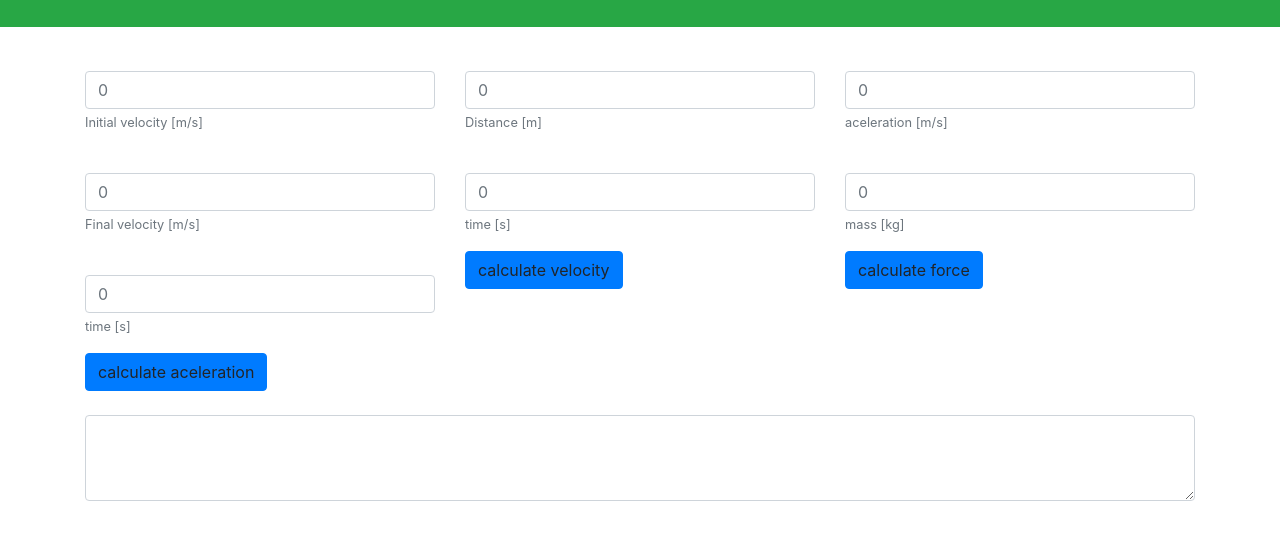
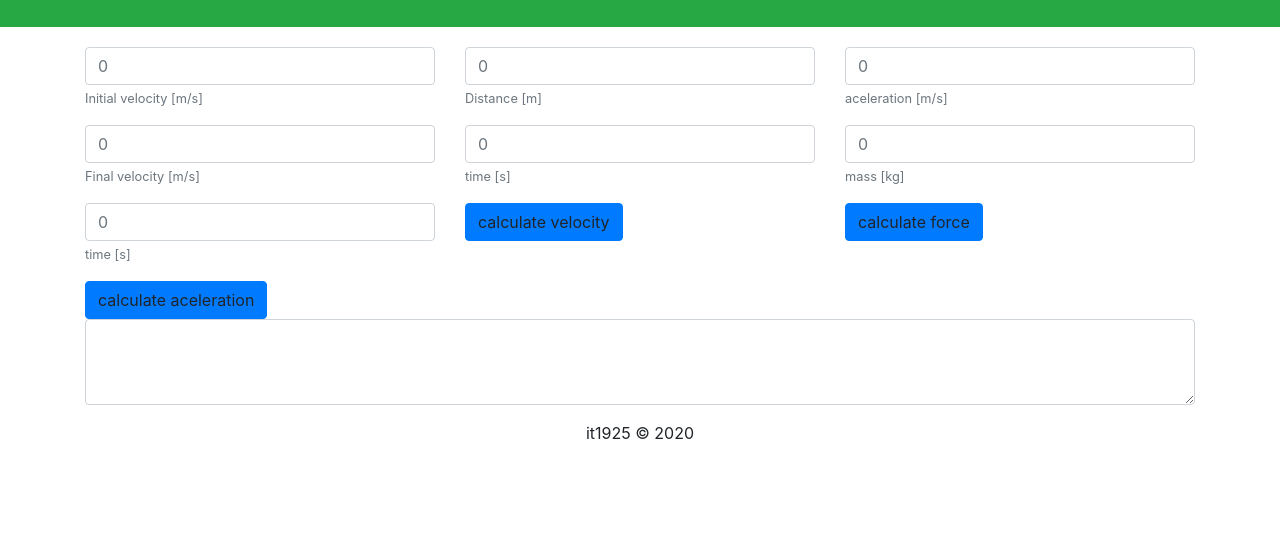
Before and after one commit to it1925/workingwithforms, a plain HTML site: page index.html in a window 1280 px wide. Shown: the part 81-620 px from the top of the page. Drawn offline with nearby package versions, Linux system fonts and the light colour scheme.

Commit message:
validated the site

```diff
--- a/index.html
+++ b/index.html
@@ -17,55 +17,47 @@
           <div class="row">
               <div class="col-4">
                 <div class="form-group">
-                <label for=""></label>
-                <input type="text" name="meters" id="velocity" class="form-control" placeholder="0" aria-describedby="helpId">
-                <small id="helpId" class="text-muted">Initial velocity [m/s]</small>
+                <input type="text" name="final velocity" id="velocity" class="form-control" placeholder="0">
+                <small class="text-muted">Initial velocity [m/s]</small>
               </div>
               <div class="form-group">
-                <label for=""></label>
-                <input type="text" name="meters" id="velocity2" class="form-control" placeholder="0" aria-describedby="helpId">
-                <small id="helpId" class="text-muted">Final velocity [m/s]</small>
+                <input type="text" name="final velocity" id="velocity2" class="form-control" placeholder="0">
+                <small class="text-muted">Final velocity [m/s]</small>
               </div>
               <div class="form-group">
-                <label for=""></label>
-                <input type="text" name="meters" id="time2" class="form-control" placeholder="0" aria-describedby="helpId">
-                <small id="helpId" class="text-muted">time [s]</small>
+                <input type="text" name="time" id="time2" class="form-control" placeholder="0">
+                <small class="text-muted">time [s]</small>
               </div>
-              <a name="aceleration" id="aceleration" class="btn btn-primary" role="button">calculate aceleration</a>
+              <a id="aceleration" class="btn btn-primary" role="button">calculate aceleration</a>
             </div>
               <div class="col-4">
               <div class="form-group">
-                <label for=""></label>
-                <input type="text" name="meters" id="distance" class="form-control" placeholder="0" aria-describedby="helpId">
-                <small id="helpId" class="text-muted">Distance [m]</small>
+                <input type="text" name="meters" id="distance" class="form-control" placeholder="0">
+                <small class="text-muted">Distance [m]</small>
               </div>
               <div class="form-group">
-                <label for=""></label>
-                <input type="text" name="seconds" id="time" class="form-control" placeholder="0" aria-describedby="helpId">
-                <small id="helpId" class="text-muted">time [s]</small>
+                <input type="text" name="seconds" id="time" class="form-control" placeholder="0">
+                <small class="text-muted">time [s]</small>
               </div>
-              <a name="velocity" id="count" class="btn btn-primary" role="button">calculate velocity</a>
+              <a id="count" class="btn btn-primary" role="button">calculate velocity</a>
             </div>
-
               <div class="col-4">
                 <div class="form-group">
-              <label for=""></label>
-              <input type="aceleration" name="seconds" id="acel" class="form-control" placeholder="0" aria-describedby="helpId">
-              <small id="helpId" class="text-muted">aceleration [m/s]</small>
+              <input type="text" name="aceleration" id="acel" class="form-control" placeholder="0">
+              <small class="text-muted">aceleration [m/s]</small>
             </div>
                 <div class="form-group">
-                  <label for=""></label>
-                  <input type="mass" name="seconds" id="mass" class="form-control" placeholder="0" aria-describedby="helpId">
-                  <small id="helpId" class="text-muted">mass [kg]</small>
+                  <input type="text" name="mass" id="mass" class="form-control" placeholder="0">
+                  <small class="text-muted">mass [kg]</small>
                 </div>
-                <a name="force" id="calculate" class="btn btn-primary" role="button">calculate force</a>
+                <a id="calculate" class="btn btn-primary" role="button">calculate force</a>
               </div>
           </div>
           <div class="form-group">
-            <label for=""></label>
             <textarea class="form-control" name="result" id="answer" rows="3"></textarea>
         </div>
       </div>
+      <footer style="text-align: center;">it1925 &copy; 2020</footer>
     <!-- Optional JavaScript -->
     <!-- jQuery first, then Popper.js, then Bootstrap JS -->
     <script src="https://code.jquery.com/jquery-3.3.1.slim.min.js" integrity="sha384-q8i/X+965DzO0rT7abK41JStQIAqVgRVzpbzo5smXKp4YfRvH+8abtTE1Pi6jizo" crossorigin="anonymous"></script>
```
